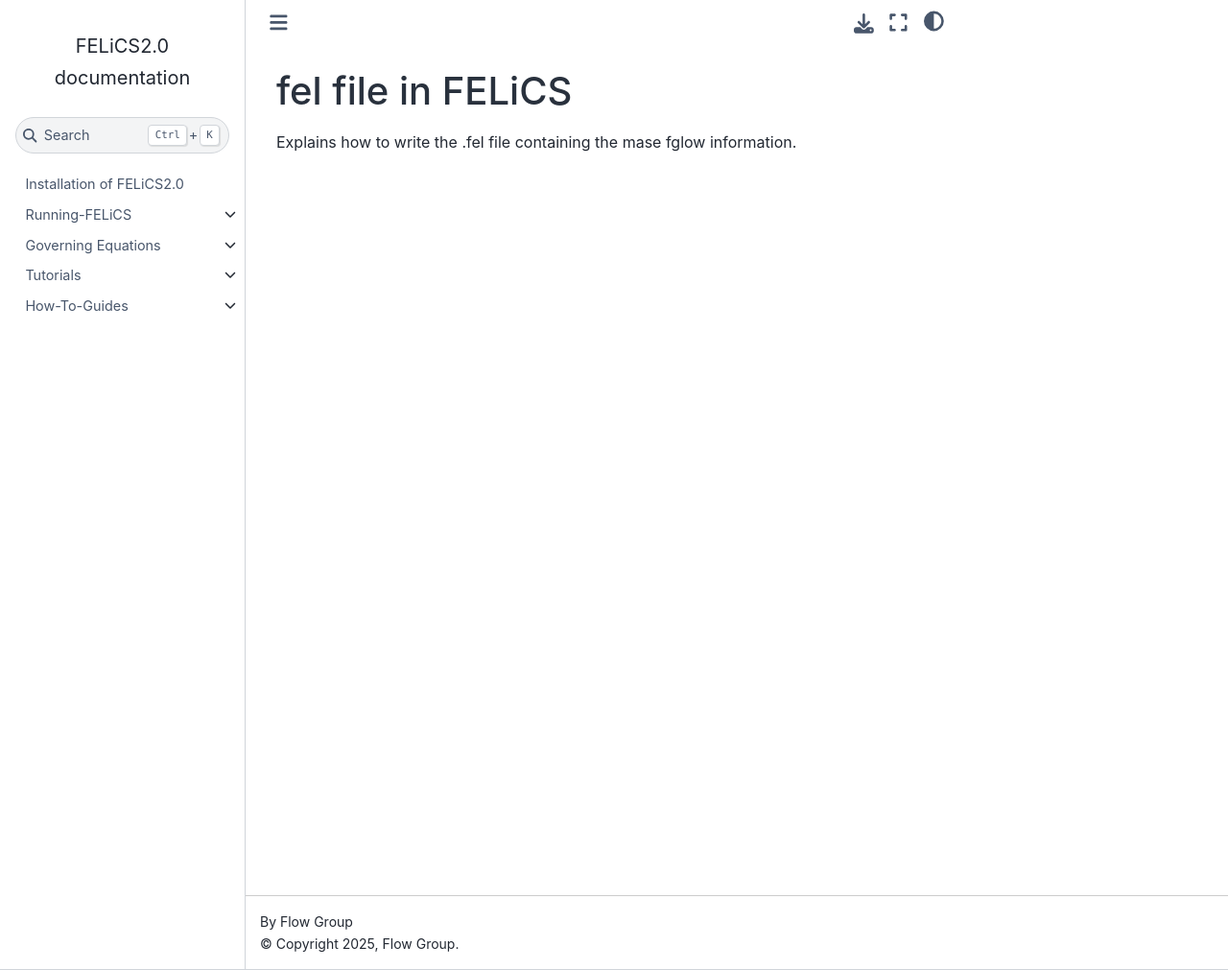
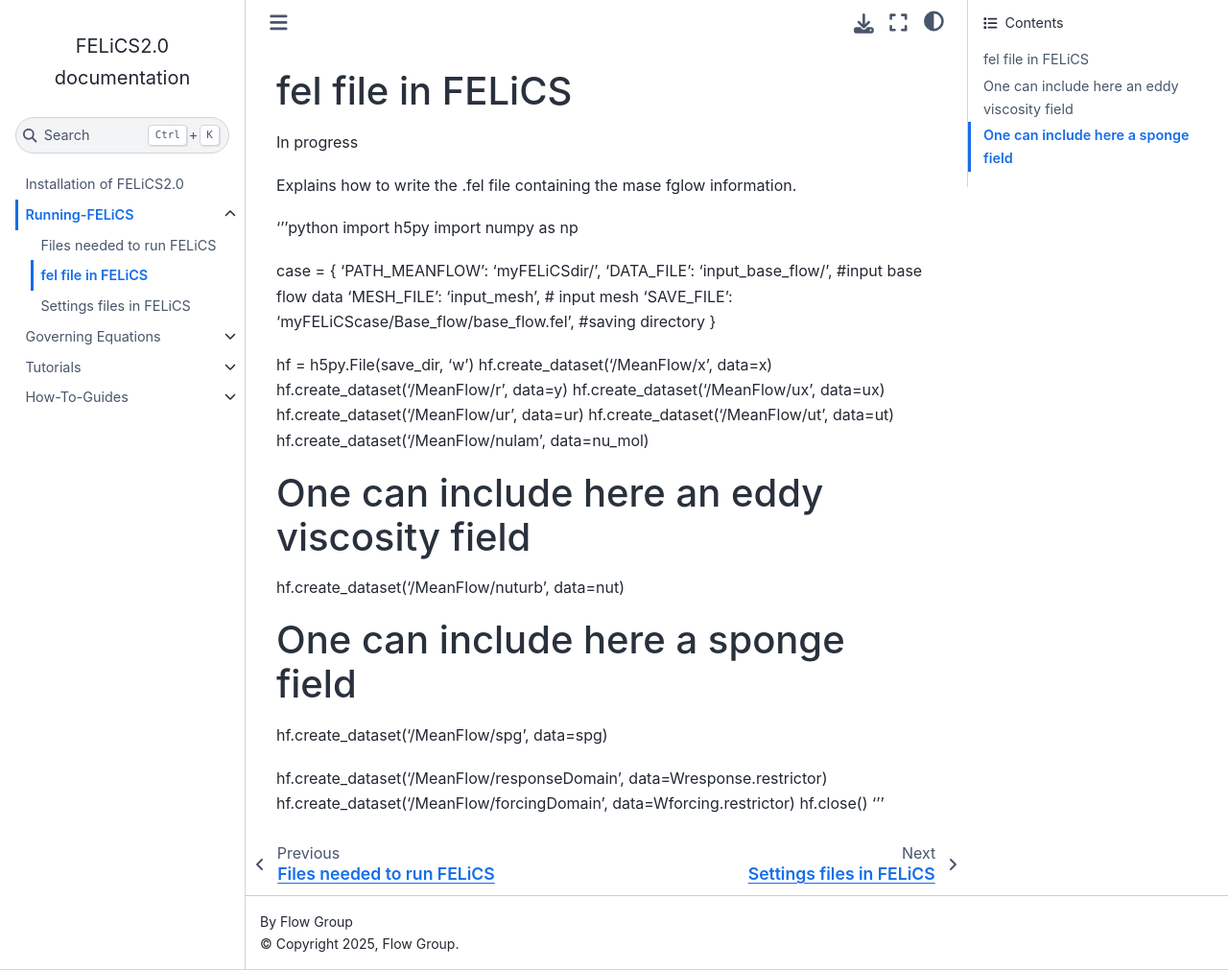
Before and after one commit to arash-mp/FELiCS_FSI, a Sphinx documentation site: the page built from DOCUMENTATION/Running_FELiCS/fel_file.md, in a window 1280 px wide and 1011 px high. Shown: the whole window at 96% size. Built offline with Sphinx 7.4.7 and the Sphinx Book theme 1.1.4, drawn with Linux system fonts in a browser that asks for light colours; pages that are not in the unit, such as notebooks, are missing from menus.

Commit message:
[doc] fel file in FELiCS

```diff
--- a/DOCUMENTATION/Running_FELiCS/fel_file.md
+++ b/DOCUMENTATION/Running_FELiCS/fel_file.md
@@ -1,3 +1,34 @@
 # fel file in FELiCS
+In progress
 
 Explains how to write the .fel file containing the mase fglow information.
+
+'''python
+import  h5py
+import  numpy as np
+
+case = {
+    'PATH_MEANFLOW':    'myFELiCSdir/',
+    'DATA_FILE':        'input_base_flow/', #input base flow data
+    'MESH_FILE':        'input_mesh', # input mesh
+    'SAVE_FILE':        'myFELiCScase/Base_flow/base_flow.fel', #saving directory
+}
+
+hf = h5py.File(save_dir, 'w')
+hf.create_dataset('/MeanFlow/x', data=x)
+hf.create_dataset('/MeanFlow/r', data=y)
+hf.create_dataset('/MeanFlow/ux', data=ux)
+hf.create_dataset('/MeanFlow/ur', data=ur)
+hf.create_dataset('/MeanFlow/ut', data=ut)
+hf.create_dataset('/MeanFlow/nulam', data=nu_mol)
+
+# One can include here an eddy viscosity field
+hf.create_dataset('/MeanFlow/nuturb', data=nut)
+
+# One can include here a sponge field
+hf.create_dataset('/MeanFlow/spg', data=spg)
+
+hf.create_dataset('/MeanFlow/responseDomain', data=Wresponse.restrictor)
+    hf.create_dataset('/MeanFlow/forcingDomain', data=Wforcing.restrictor)
+hf.close()
+'''
--- a/DOCUMENTATION/Running_FELiCS/index.md
+++ b/DOCUMENTATION/Running_FELiCS/index.md
@@ -7,4 +7,6 @@ Welcome to Running-FELiCS!
 
 files_structure.md
 
+fel_file.md
+
 FELiCS_settings.md
```
Also changed, not shown: DOCUMENTATION/Running_FELiCS/files_structure.md (+3 -3 lines).
